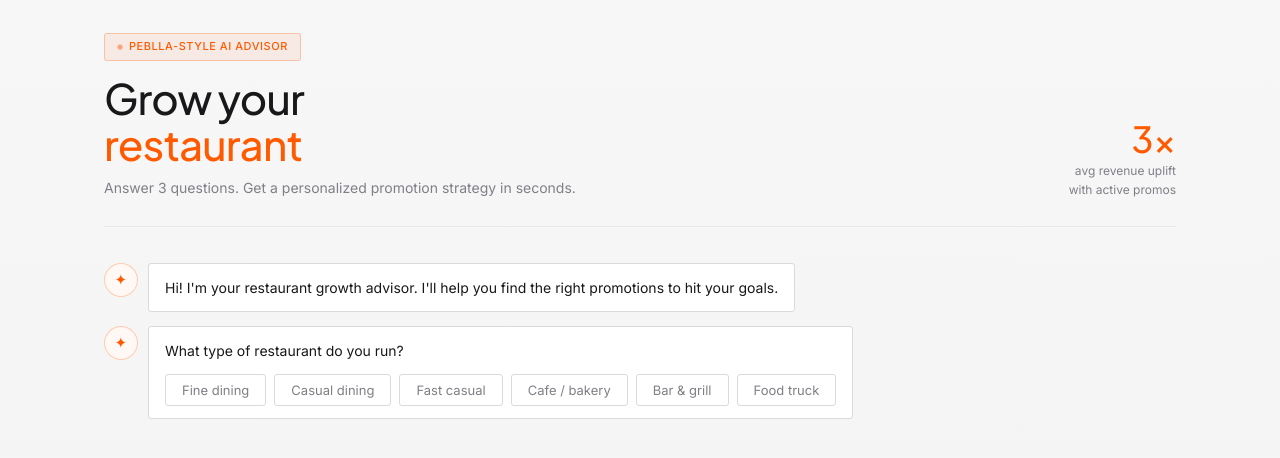
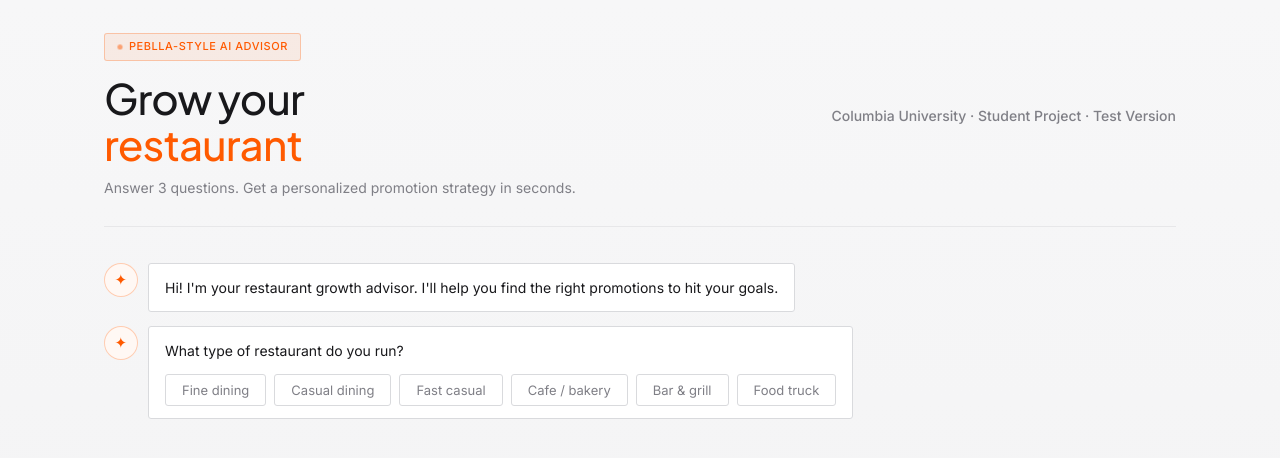
Before and after one commit to JasperWu-creator/Peblla-AI-Agent-, a website: page index.html in a window 1280 px wide. Drawn offline with Linux system fonts and the light colour scheme.

Commit message:
Update header right section to static project label

```diff
--- a/index.html
+++ b/index.html
@@ -121,16 +121,12 @@
   }
   .header-stat {
     text-align: right;
-    display: none;
+    align-self: center;
+    font-size: 14px;
+    font-weight: 500;
+    color: var(--muted);
+    line-height: 1.4;
   }
-  @media (min-width: 580px) { .header-stat { display: block; } }
-  .stat-num {
-    font-family: var(--font-display);
-    font-size: 36px;
-    color: var(--accent);
-    line-height: 1;
-  }
-  .stat-label { font-size: 12px; color: var(--muted); margin-top: 4px; }
 
   /* ── CHAT AREA ── */
   .chat {
@@ -436,10 +432,7 @@
       <h1>Grow your<br><em>restaurant</em></h1>
       <p class="header-sub">Answer 3 questions. Get a personalized promotion strategy in seconds.</p>
     </div>
-    <div class="header-stat">
-      <div class="stat-num">3×</div>
-      <div class="stat-label">avg revenue uplift<br>with active promos</div>
-    </div>
+    <div class="header-stat">Columbia University · Student Project · Test Version</div>
   </header>
 
   <!-- CHAT -->
```
